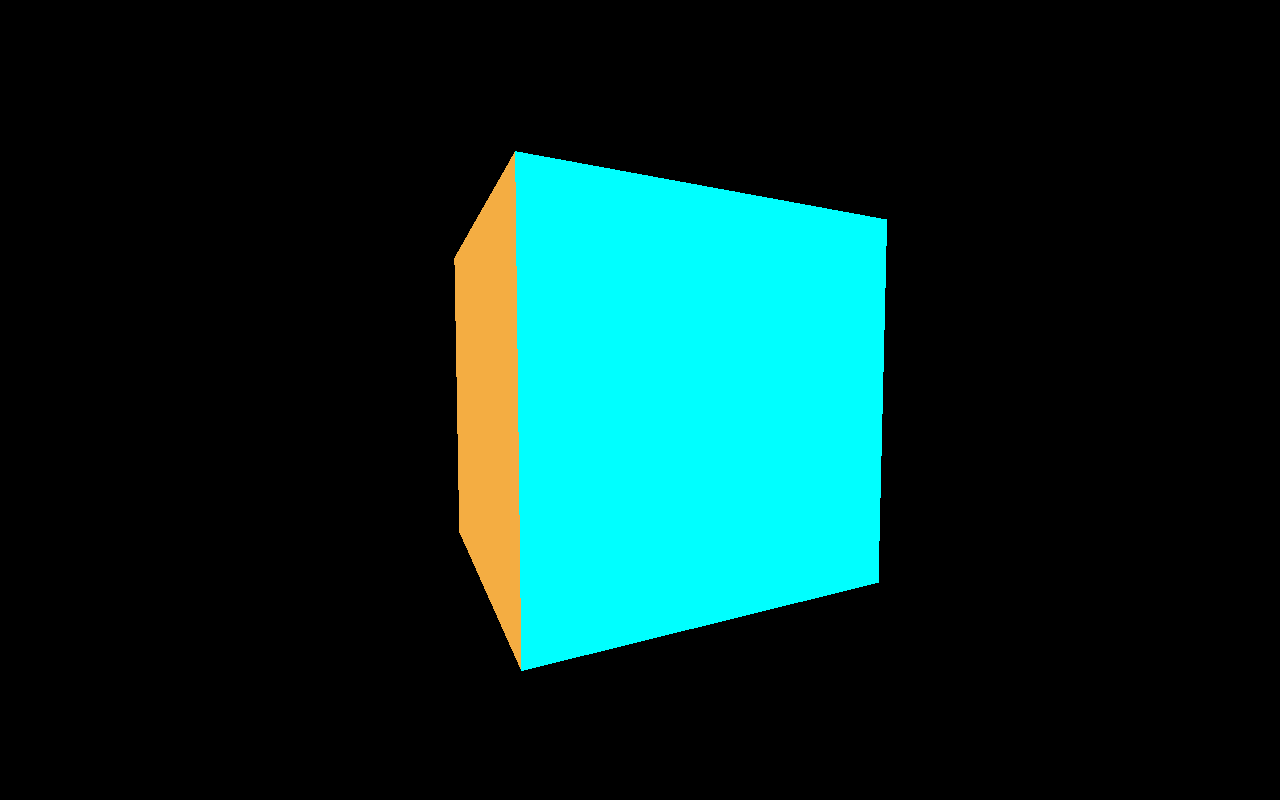
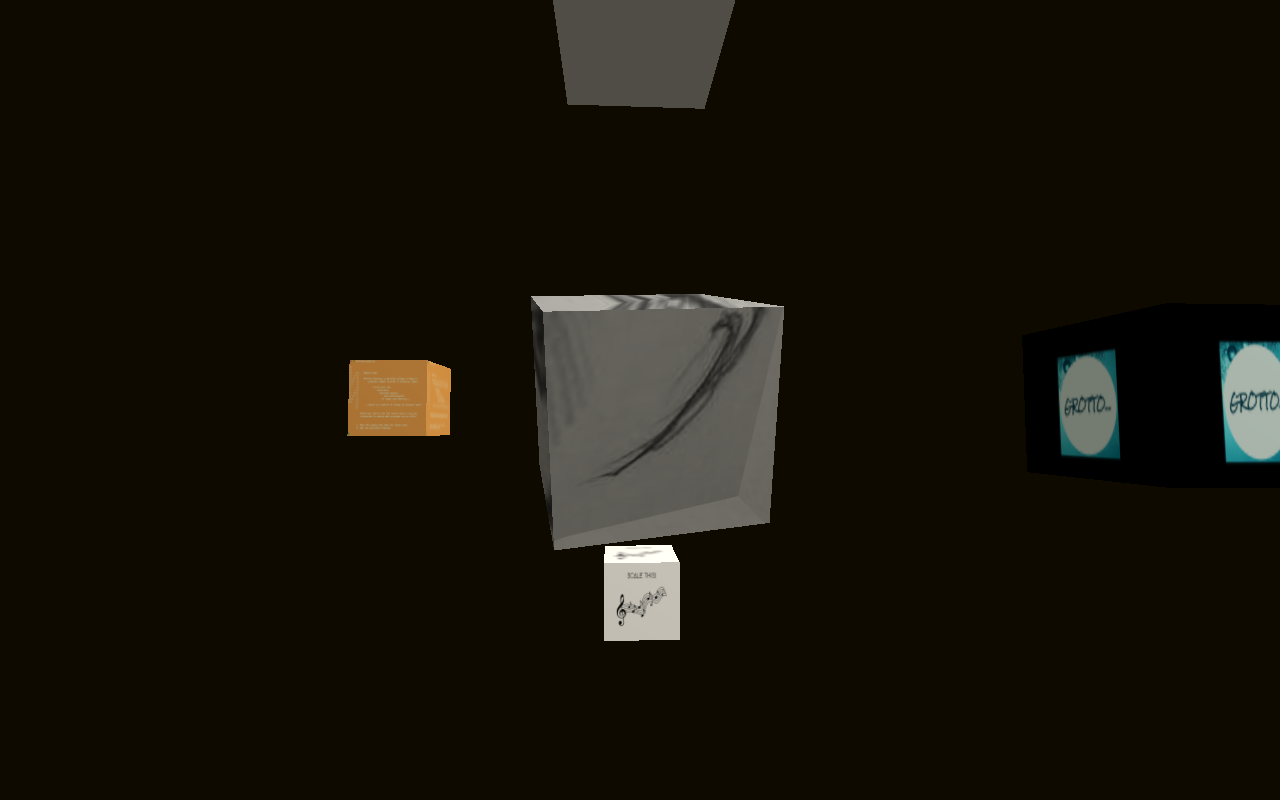
Before and after one commit to Gingertonic/threejs-experiments, a plain HTML site: page index.html in a window 1280 px wide. Drawn offline with Linux system fonts and the light colour scheme; animation ran at ten frames a second.

Commit message:
demo portfolio spin with extracted elements

```diff
--- a/index.html
+++ b/index.html
@@ -11,100 +11,6 @@
 	<body>
 		<script src="js/three.min.js"></script>
     <script src= "js/OrbitControls.js"></script>
-		<script>
-			const scene = new THREE.Scene();
-
-      //camera = new <TypeOfCamera>(fieldOfViewInDegrees, aspectRatio, nearClippingPlane, farClippingPlane)
-      const camera = new THREE.PerspectiveCamera( 75, window.innerWidth / window.innerHeight, 0.1, 1000);
-
-      const renderer = new THREE.WebGLRenderer();
-      renderer.setSize(window.innerWidth, window.innerHeight);
-      document.body.appendChild(renderer.domElement);
-
-      // handle window resizes
-      window.addEventListener('resize', function(){
-        renderer.setSize(window.innerWidth, window.innerHeight);
-        camera.aspect = window.innerWidth / window.innerHeight
-        camera.updateProjectionMatrix()
-      })
-
-  // MAKE A CUBE
-
-    // load cube face images
-      const loader = new THREE.CubeTextureLoader();
-      loader.setPath( 'images/' );
-
-      const textureCube = loader.load( [
-        'gingertonic.jpeg', 'gingertonic.jpeg',
-        'gingertonic.jpeg', 'gingertonic.jpeg',
-        'gingertonic.jpeg', 'gingertonic.jpeg'
-      ] );
-
-
-    // mixed type face materials
-      const cubeMaterials = [
-        // right image
-        new THREE.MeshBasicMaterial( { map: new THREE.TextureLoader().load('images/gingertonic.jpeg'), side: THREE.DoubleSide } ),
-        // left orange
-        new THREE.MeshBasicMaterial( { color: 0xF4AD42 }),
-        // top red
-        new THREE.MeshBasicMaterial( { color: 0xFF0000 }),
-        // bottom green
-        new THREE.MeshBasicMaterial( { color: 0x00FF00 }),
-        // front white
-        new THREE.MeshBasicMaterial( { color: 0x00FFFF}),
-        // back white
-        new THREE.MeshBasicMaterial( { color: 0xFFFF00 })
-      ]
-
-      // define item shape - width, depth, height
-      const geometry = new THREE.BoxGeometry( 3, 3, 3 );
-      // define item material with image array
-      // const material = new THREE.MeshBasicMaterial( { color: 0xffffff, envMap: textureCube } );
-      // define item material with mixed material array
-      const material = new THREE.MeshFaceMaterial( cubeMaterials );
-      // put them together to create a green cube
-      const cube = new THREE.Mesh( geometry, material );
-      // cube.rotation.x = 0.5;
-      cube.rotation.y = 0.5;
-
-
-      // add the cube to the scene
-      scene.add( cube );
-
-  // CUBE HAS BEEN MADE
-
-      // Light
-      const sphere = new THREE.SphereBufferGeometry( 0.5, 16, 8 );
-      // const light1 = new THREE.PointLight( 0xff0040, 2, 50 );
-
-      // place the camera
-      camera.position.z = 5;
-
-      // basic orbit controls
-      const controls = new THREE.OrbitControls(camera, renderer.domElement)
-
-      // action to happen in scene refresh
-      const update = () => {
-        // cube rotation
-        cube.rotation.x += 0.001;
-        cube.rotation.y -= 0.001;
-      }
-
-      // render function
-      const renderScene = () => {
-        renderer.render( scene, camera );
-      }
-
-      // actually render the scene with 'render loop' aka 'animate loop'
-      // anything you want to move or change while the app is running has to go through the animate loop.
-      function animate() {
-      	requestAnimationFrame(animate);
-        update()
-        renderScene()
-      }
-
-      animate();
-		</script>
+		<script src="js/prism-cube.js"></script>
 	</body>
 </html>
--- /dev/null
+++ b/js/prism-cube.js
@@ -0,0 +1,176 @@
+const scene = new THREE.Scene();
+
+const camera = new THREE.PerspectiveCamera( 75, window.innerWidth / window.innerHeight, 0.1, 1000);
+
+const renderer = new THREE.WebGLRenderer({alpha: false});
+renderer.setSize(window.innerWidth, window.innerHeight);
+renderer.setClearColor( 0x0f0a00 )
+renderer.shadowMap.enabled = true;
+renderer.shadowMap.type = THREE.PCFSoftShadowMap;
+document.body.appendChild(renderer.domElement);
+
+// handle window resizes
+window.addEventListener('resize', function(){
+  renderer.setSize(window.innerWidth, window.innerHeight);
+  camera.aspect = window.innerWidth / window.innerHeight
+  camera.updateProjectionMatrix()
+})
+
+
+const loader = new THREE.CubeTextureLoader();
+loader.setPath( 'images/' );
+
+const textureCube = loader.load( [
+  'gingertonic.jpeg', 'gingertonic.jpeg',
+  'gingertonic.jpeg', 'gingertonic.jpeg',
+  'gingertonic.jpeg', 'gingertonic.jpeg'
+] );
+
+
+// mixed type face materials
+const grottoMaterials = [
+  new THREE.MeshPhongMaterial( { map: new THREE.TextureLoader().load('images/grotto.png'), side: THREE.DoubleSide } ),
+  new THREE.MeshPhongMaterial( { map: new THREE.TextureLoader().load('images/grotto.png'), side: THREE.DoubleSide } ),
+  new THREE.MeshPhongMaterial( { map: new THREE.TextureLoader().load('images/grotto.png'), side: THREE.DoubleSide } ),
+  new THREE.MeshPhongMaterial( { map: new THREE.TextureLoader().load('images/grotto.png'), side: THREE.DoubleSide } ),
+  new THREE.MeshPhongMaterial( { map: new THREE.TextureLoader().load('images/grotto.png'), side: THREE.DoubleSide } ),
+  new THREE.MeshPhongMaterial( { map: new THREE.TextureLoader().load('images/grotto.png'), side: THREE.DoubleSide } )
+
+  // new THREE.MeshPhongMaterial( { color: 0x000000, side: THREE.BackSide }),
+  // new THREE.MeshPhongMaterial( { color: 0x000000, side: THREE.BackSide }),
+  // new THREE.MeshPhongMaterial( { color: 0x000000, side: THREE.BackSide }),
+  // new THREE.MeshPhongMaterial( { color: 0x000000, side: THREE.BackSide })
+]
+
+const scaleThisMaterials = [
+  new THREE.MeshPhongMaterial( { map: new THREE.TextureLoader().load('images/scalethis.png'), side: THREE.DoubleSide } ),
+  new THREE.MeshPhongMaterial( { map: new THREE.TextureLoader().load('images/scalethis.png'), side: THREE.DoubleSide } ),
+  new THREE.MeshPhongMaterial( { map: new THREE.TextureLoader().load('images/scalethis.png'), side: THREE.DoubleSide } ),
+  new THREE.MeshPhongMaterial( { map: new THREE.TextureLoader().load('images/scalethis.png'), side: THREE.DoubleSide } ),
+  new THREE.MeshPhongMaterial( { map: new THREE.TextureLoader().load('images/scalethis.png'), side: THREE.DoubleSide } ),
+  new THREE.MeshPhongMaterial( { map: new THREE.TextureLoader().load('images/scalethis.png'), side: THREE.DoubleSide } )
+
+  // new THREE.MeshPhongMaterial( { color: 0xADF442 }),
+  // new THREE.MeshPhongMaterial( { color: 0xADF442 }),
+  // new THREE.MeshPhongMaterial( { color: 0xF4AD42}),
+  // new THREE.MeshPhongMaterial( { color: 0xF4AD42 })
+]
+
+const inspauralMaterials = [
+  new THREE.MeshPhongMaterial( { map: new THREE.TextureLoader().load('images/inspaural.png'), side: THREE.DoubleSide } ),
+  new THREE.MeshPhongMaterial( { map: new THREE.TextureLoader().load('images/inspaural.png'), side: THREE.DoubleSide } ),
+  new THREE.MeshPhongMaterial( { map: new THREE.TextureLoader().load('images/inspaural.png'), side: THREE.DoubleSide } ),
+  new THREE.MeshPhongMaterial( { map: new THREE.TextureLoader().load('images/inspaural.png'), side: THREE.DoubleSide } ),
+  new THREE.MeshPhongMaterial( { map: new THREE.TextureLoader().load('images/inspaural.png'), side: THREE.DoubleSide } ),
+  new THREE.MeshPhongMaterial( { map: new THREE.TextureLoader().load('images/inspaural.png'), side: THREE.DoubleSide } )
+  //
+  // new THREE.MeshPhongMaterial( { color: 0x000000 }),
+  // new THREE.MeshPhongMaterial( { color: 0x000000 }),
+  // new THREE.MeshPhongMaterial( { color: 0x000000}),
+  // new THREE.MeshPhongMaterial( { color: 0x000000 })
+]
+
+const bvMaterials = [
+  new THREE.MeshPhongMaterial( { map: new THREE.TextureLoader().load('images/bv.png'), side: THREE.DoubleSide } ),
+  new THREE.MeshPhongMaterial( { map: new THREE.TextureLoader().load('images/bv.png'), side: THREE.DoubleSide } ),
+  new THREE.MeshPhongMaterial( { map: new THREE.TextureLoader().load('images/bv.png'), side: THREE.DoubleSide } ),
+  new THREE.MeshPhongMaterial( { map: new THREE.TextureLoader().load('images/bv.png'), side: THREE.DoubleSide } ),
+  new THREE.MeshPhongMaterial( { map: new THREE.TextureLoader().load('images/bv.png'), side: THREE.DoubleSide } ),
+  new THREE.MeshPhongMaterial( { map: new THREE.TextureLoader().load('images/bv.png'), side: THREE.DoubleSide } )
+  //
+  // new THREE.MeshPhongMaterial( { color: 0x000000 }),
+  // new THREE.MeshPhongMaterial( { color: 0x000000 }),
+  // new THREE.MeshPhongMaterial( { color: 0x000000}),
+  // new THREE.MeshPhongMaterial( { color: 0x000000 })
+]
+
+// define item shape - width, depth, height
+const geometry = new THREE.BoxGeometry( 3, 3, 3 );
+const smallGeometry = new THREE.BoxGeometry( 1.5, 1.5, 1.5 );
+// define item material with image array
+const prismMaterial = new THREE.MeshLambertMaterial( { color: 0xffffff, envMap: textureCube } );
+// define item material with mixed material array
+const p1Material = new THREE.MeshFaceMaterial( grottoMaterials );
+const p2Material = new THREE.MeshFaceMaterial( scaleThisMaterials );
+const p3Material = new THREE.MeshFaceMaterial( inspauralMaterials );
+const p4Material = new THREE.MeshFaceMaterial( bvMaterials );
+// put them together to create a green cube
+const cube = new THREE.Mesh( geometry, prismMaterial );
+const p1Cube = new THREE.Mesh( smallGeometry, p1Material );
+const p2Cube = new THREE.Mesh( smallGeometry, p2Material );
+const p3Cube = new THREE.Mesh( smallGeometry, p3Material );
+const p4Cube = new THREE.Mesh( smallGeometry, p4Material );
+
+// cube.rotation.x = 0.5;
+cube.rotation.y = 0.5;
+p1Cube.position.x = 5;
+p1Cube.position.z = 3;
+p4Cube.position.x = -5;
+p4Cube.position.z = -3;
+p3Cube.position.y = 4;
+p3Cube.position.z = 3;
+p2Cube.position.y = -4;
+p2Cube.position.z = -3;
+
+
+// add the cube to the scene
+scene.add( cube );
+scene.add( p1Cube );
+scene.add( p2Cube );
+scene.add( p3Cube );
+scene.add( p4Cube );
+
+// CUBE HAS BEEN MADE
+
+// ADD LIGHTING
+const ambientLight = new THREE.AmbientLight(0xFFF7e2, 0.5)
+scene.add(ambientLight)
+
+const spotLight = new THREE.SpotLight(0xFFFFFF, 1.3)
+spotLight.position.set( 15, 40, 35 );
+spotLight.angle = Math.PI / 4;
+spotLight.penumbra = 0.05;
+spotLight.decay = 2;
+spotLight.distance = 200;
+scene.add(spotLight)
+
+
+// place the camera
+camera.position.z = 8;
+
+// basic orbit controls
+const controls = new THREE.OrbitControls(camera, renderer.domElement)
+
+// action to happen in scene refresh
+const update = () => {
+  // cube rotation
+  cube.rotation.x += 0.005;
+  cube.rotation.y -= 0.005;
+  p1Cube.rotation.x -= 0.001;
+  p1Cube.rotation.y += 0.001;
+  p2Cube.rotation.x -= 0.001;
+  p2Cube.rotation.y += 0.001;
+  p3Cube.rotation.x -= 0.001;
+  p3Cube.rotation.y += 0.001;
+  p4Cube.rotation.x -= 0.001;
+  p4Cube.rotation.y += 0.001;
+  let time = Date.now() * 0.0005
+  spotLight.position.x = Math.sin(time * 0.7)*30
+  spotLight.position.y = Math.cos(time * 0.5)*40
+  spotLight.position.z = Math.cos(time * 0.3)*30
+}
+
+// render function
+const renderScene = () => {
+  renderer.render( scene, camera );
+}
+
+// actually render the scene with 'render loop' aka 'animate loop'
+// anything you want to move or change while the app is running has to go through the animate loop.
+function animate() {
+  requestAnimationFrame(animate);
+  update()
+  renderScene()
+}
+
+animate();
```
Also changed, not shown: js/elements/lighting.js (added, +28 -0 lines), js/elements/make-a-cube.js (added, +43 -0 lines), js/elements/render.js (added, +21 -0 lines), js/elements/setup.js (added, +21 -0 lines), images/bv.png (added), images/grotto.png (added), images/scalethis.png (added), 1 other file.
